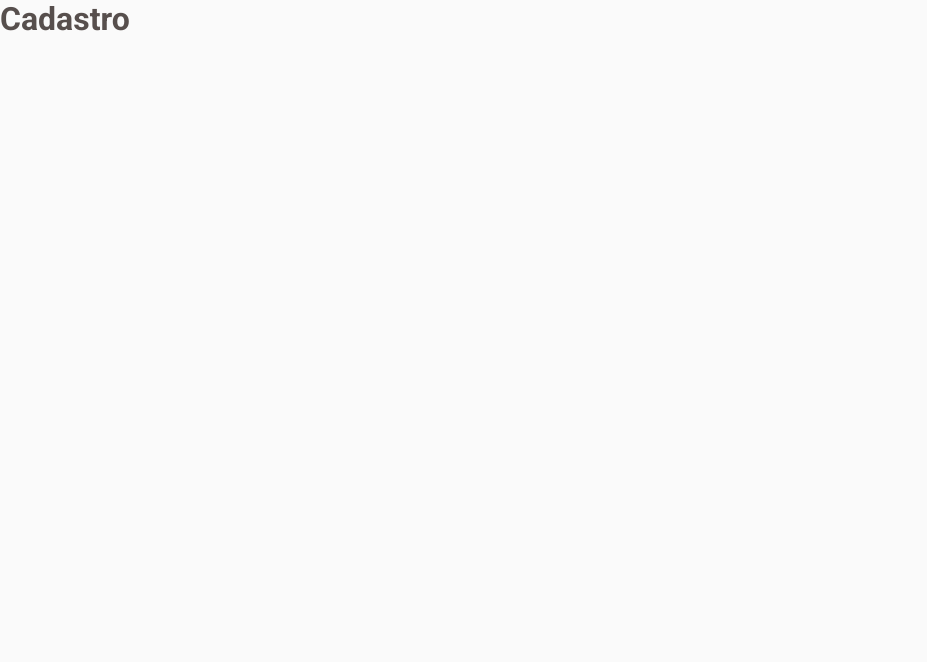
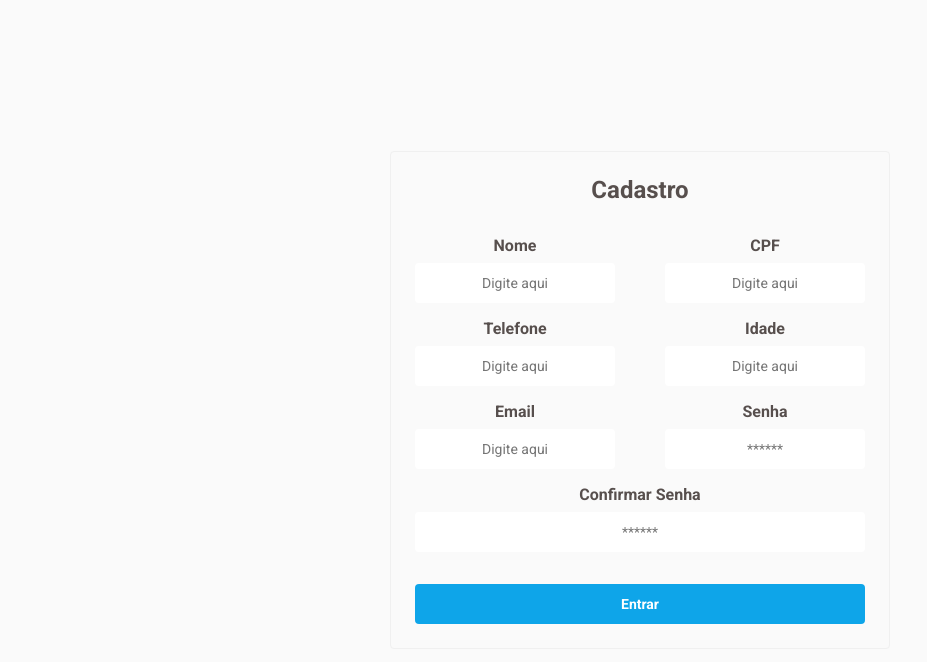
Before and after one commit to CamilaMCoelho/20222_clinifly_front, a Next.js app: page /cadastro in a window 1280 px wide. Shown: the top 662 px of the page, without its empty margins (0-927 px from the left). Built offline with nearby package versions, Linux system fonts and the light colour scheme.

Commit message:
add registration page layout

```diff
--- a/src/components/Input/index.tsx
+++ b/src/components/Input/index.tsx
@@ -7,16 +7,31 @@ import { InputContainer, StyledInput } from './styles'
 
 interface InputProps extends InputHTMLAttributes<HTMLInputElement> {
   label?: string
+  textAlignCenter?: boolean
+  labelTextAlignCenter?: boolean
 }
 
 const InputBase: ForwardRefRenderFunction<HTMLInputElement, InputProps> = (
-  { id, name, label, ...props },
+  {
+    id,
+    name,
+    label,
+    textAlignCenter = false,
+    labelTextAlignCenter = false,
+    ...props
+  },
   ref,
 ) => {
   return (
-    <InputContainer>
+    <InputContainer labelTextAlignCenter={labelTextAlignCenter}>
       {!!label && <label htmlFor={name}>{label}</label>}
-      <StyledInput id={name} ref={ref} name={name} {...props} />
+      <StyledInput
+        id={name}
+        ref={ref}
+        name={name}
+        textAlignCenter={textAlignCenter}
+        {...props}
+      />
     </InputContainer>
   )
 }
--- a/src/components/Input/styles.ts
+++ b/src/components/Input/styles.ts
@@ -1,6 +1,10 @@
-import styled from 'styled-components'
+import styled, { css } from 'styled-components'
 
-export const InputContainer = styled.div`
+interface InputContainerProps {
+  labelTextAlignCenter: boolean
+}
+
+export const InputContainer = styled.div<InputContainerProps>`
   width: 100%;
 
   display: flex;
@@ -10,14 +14,30 @@ export const InputContainer = styled.div`
   > label {
     font-size: 1rem;
     font-weight: 700;
+
+    ${({ labelTextAlignCenter }) =>
+      labelTextAlignCenter &&
+      css`
+        text-align: center;
+      `}
   }
 `
 
-export const StyledInput = styled.input`
+interface StyledInputProps {
+  textAlignCenter: boolean
+}
+
+export const StyledInput = styled.input<StyledInputProps>`
   width: 100%;
   padding: 0.75rem 0.875rem;
   font-size: 0.875rem;
 
+  ${({ textAlignCenter }) =>
+    textAlignCenter &&
+    css`
+      text-align: center;
+    `}
+
   border-radius: 4px;
   border: 0;
 `
--- a/src/pages/cadastro.tsx
+++ b/src/pages/cadastro.tsx
@@ -1,3 +1,77 @@
+import { Input } from '../components/Input'
+import {
+  BoxForm,
+  RegisterButton,
+  RegistrationContainer,
+} from '../styles/pages/registration'
+
 export default function Registration() {
-  return <h1>Cadastro</h1>
+  return (
+    <RegistrationContainer>
+      <BoxForm>
+        <h4>Cadastro</h4>
+        <form onSubmit={() => {}}>
+          <section>
+            <Input
+              name="name"
+              label="Nome"
+              placeholder="Digite aqui"
+              textAlignCenter
+              labelTextAlignCenter
+            />
+            <Input
+              name="cpf"
+              label="CPF"
+              placeholder="Digite aqui"
+              textAlignCenter
+              labelTextAlignCenter
+            />
+          </section>
+          <section>
+            <Input
+              name="phone"
+              label="Telefone"
+              placeholder="Digite aqui"
+              textAlignCenter
+              labelTextAlignCenter
+            />
+            <Input
+              type="number"
+              name="age"
+              label="Idade"
+              placeholder="Digite aqui"
+              textAlignCenter
+              labelTextAlignCenter
+            />
+          </section>
+          <section>
+            <Input
+              name="email"
+              label="Email"
+              placeholder="Digite aqui"
+              textAlignCenter
+              labelTextAlignCenter
+            />
+            <Input
+              type="password"
+              name="password"
+              label="Senha"
+              placeholder="******"
+              textAlignCenter
+              labelTextAlignCenter
+            />
+          </section>
+          <Input
+            type="password"
+            name="confirmPassword"
+            label="Confirmar Senha"
+            placeholder="******"
+            textAlignCenter
+            labelTextAlignCenter
+          />
+          <RegisterButton type="submit">Entrar</RegisterButton>
+        </form>
+      </BoxForm>
+    </RegistrationContainer>
+  )
 }
--- /dev/null
+++ b/src/styles/pages/registration.ts
@@ -0,0 +1,71 @@
+import styled from 'styled-components'
+
+export const RegistrationContainer = styled.main`
+  min-height: 100vh;
+
+  display: flex;
+  align-items: center;
+  justify-content: center;
+`
+
+export const BoxForm = styled.div`
+  width: 100%;
+  max-width: 500px;
+
+  padding: 1.5rem;
+  border: 1px solid #f0f0f0;
+  border-radius: 4px;
+
+  > h4 {
+    text-align: center;
+    font-family: ${({ theme }) => theme.fonts.regular};
+    font-size: 1.5rem;
+  }
+
+  > form {
+    width: 100%;
+
+    display: grid;
+    gap: 1rem;
+
+    margin-top: 2rem;
+
+    > section {
+      display: grid;
+      grid-template-columns: repeat(auto-fit, 200px);
+      justify-content: space-between;
+    }
+  }
+
+  > p {
+    width: 100%;
+
+    display: flex;
+    align-items: center;
+    margin-top: 2rem;
+    gap: 1rem;
+  }
+`
+
+export const RegisterButton = styled.button`
+  width: 100%;
+
+  padding: 0.625rem 0.875rem;
+  font-size: 0.875rem;
+  color: white;
+  font-weight: 700;
+  text-align: center;
+
+  border: 2px solid transparent;
+  border-radius: 4px;
+
+  transition: all 150ms cubic-bezier(0.4, 0, 0.2, 1);
+
+  margin-top: 1rem;
+
+  background: #0ea5e9;
+
+  &:hover {
+    background: #0284c7;
+  }
+`
```
